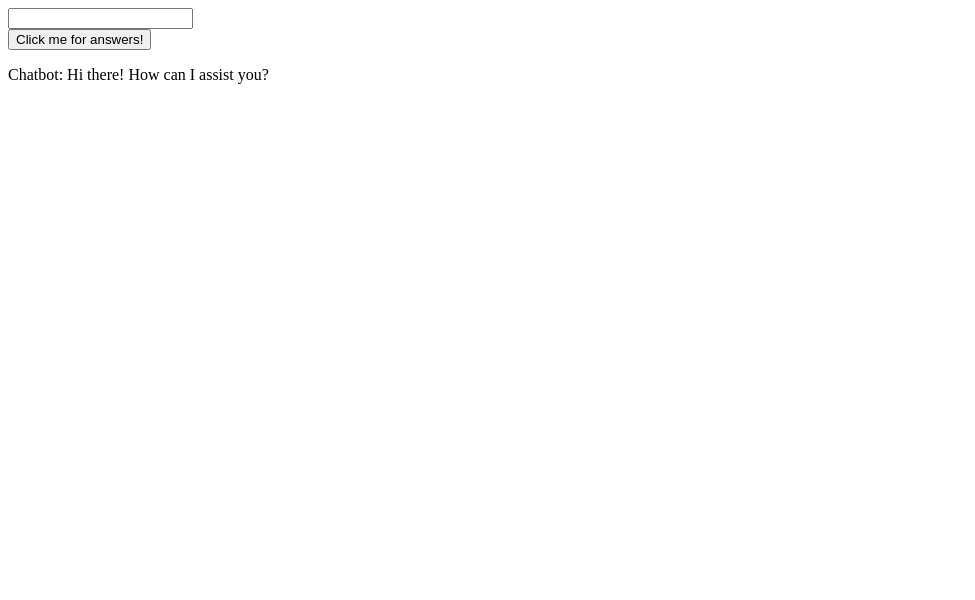
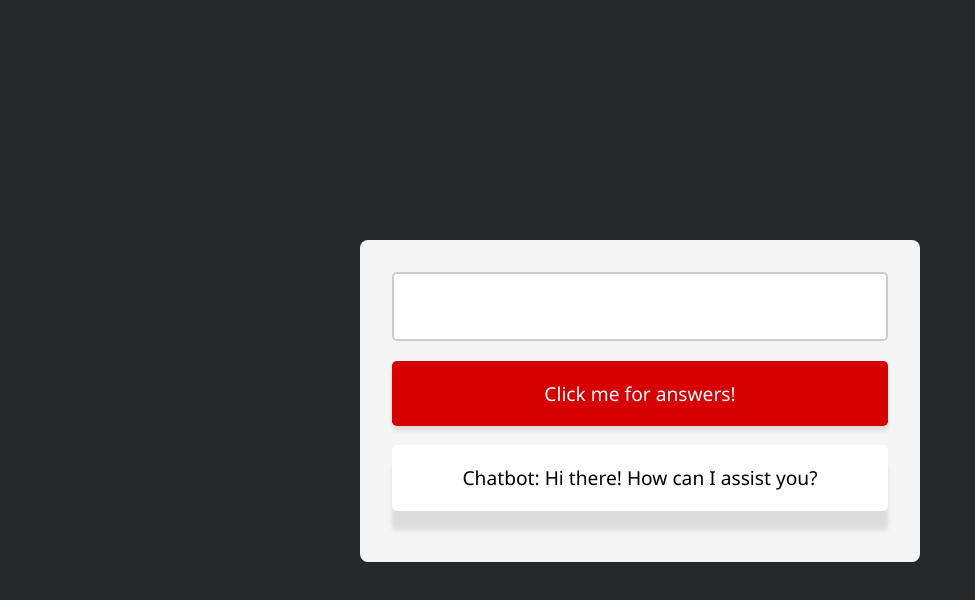
Before and after one commit to Charlibb/chatbot-project, a React (Vite) app: page / in a window 1280 px wide. Shown: the top 600 px of the page, without its empty margins (0-975 px from the left). Built offline with nearby package versions, Linux system fonts and the light colour scheme; the HTML template or start-up script is replaced by a standard one.

Commit message:
added basic styling

```diff
--- a/server.js
+++ b/server.js
@@ -22,6 +22,7 @@ app.post('/chatbot', async (req, res) => {
   const response = await openai.chat.completions.create({
     messages: [
       // We give the chatbot a role with some content to determine how it will behave
+      // On content we can set our bot personality.
       {
         role: 'system',
         content: 'You are a helpful assistant.',
--- a/src/App.css
+++ b/src/App.css
@@ -0,0 +1,53 @@
+* {
+    box-sizing: border-box;
+    text-align: center;
+    font-family: "Segoe UI", Tahoma, Geneva, Verdana, sans-serif;
+  }
+
+  body {
+    background-color: rgb(39, 40, 41);
+  }
+
+  input {
+    width: 100%;
+    padding: 1em;
+    margin-bottom: 1em;
+    border: 0.15em solid #ccc;
+    border-radius: 0.25em;
+    font-size: 1.2em;
+  }
+
+  button {
+    width: 100%;
+    padding: 1em;
+    background-color: #d60000;
+    color: #fff;
+    border: none;
+    border-radius: 0.25em;
+    cursor: pointer;
+    transition: background-color 0.3s ease-in-out;
+    font-size: 1.2em;
+    box-shadow: 0 0.25em 0.25em rgba(0, 0, 0, 0.1);
+  }
+
+  button:hover {
+    background-color: #b20000;
+  }
+
+  p {
+    margin-top: 1em;
+    padding: 1em;
+    background-color: #ffffff;
+    border-radius: 0.25em;
+    font-size: 1.2em;
+    box-shadow: 0 1em 0.25em rgba(0, 0, 0, 0.1);
+  }
+
+  .container {
+    max-width: 35em;
+    margin: auto;
+    margin-top: 15em;
+    padding: 2em;
+    border-radius: 0.5em;
+    background-color: #f5f5f5;
+  }
```
